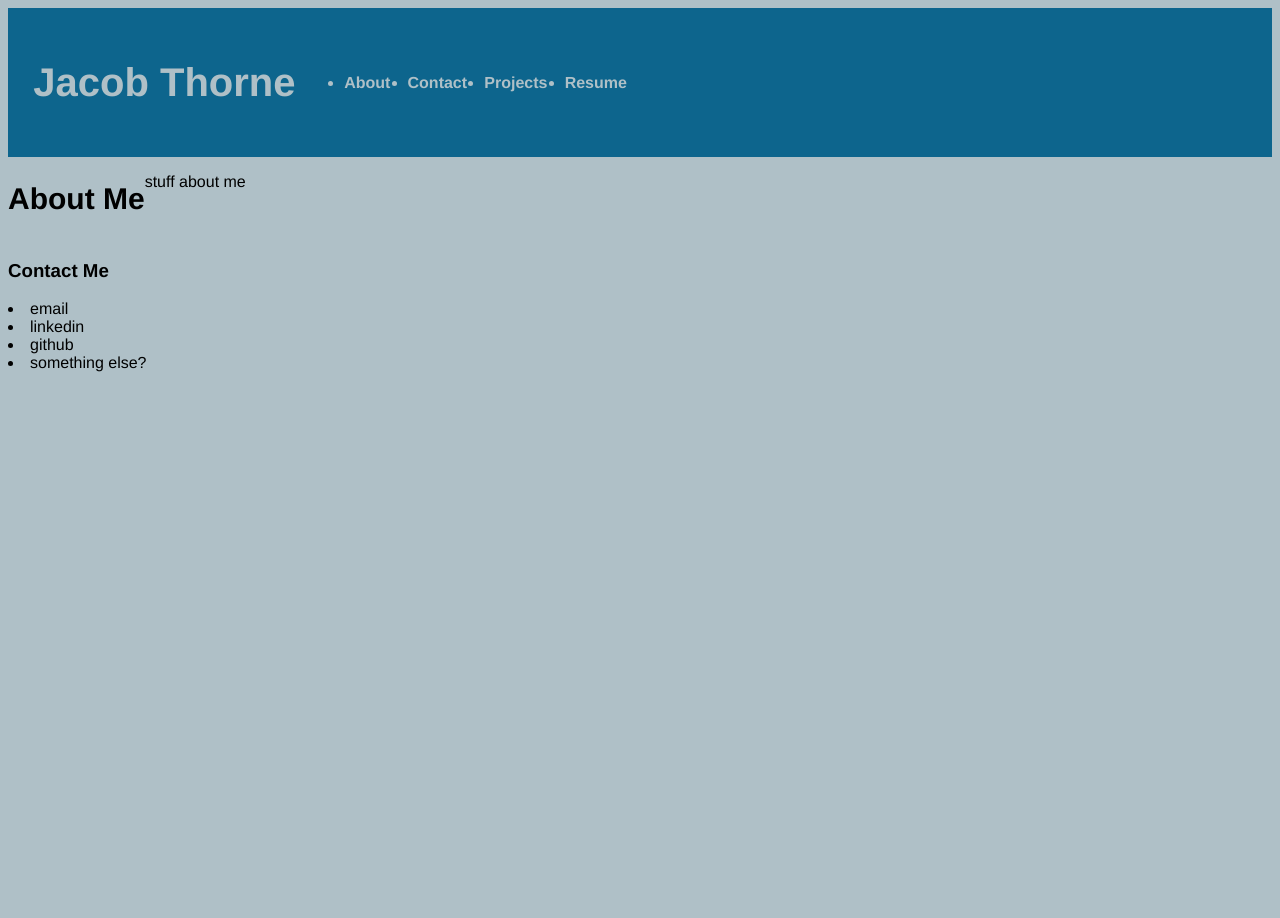
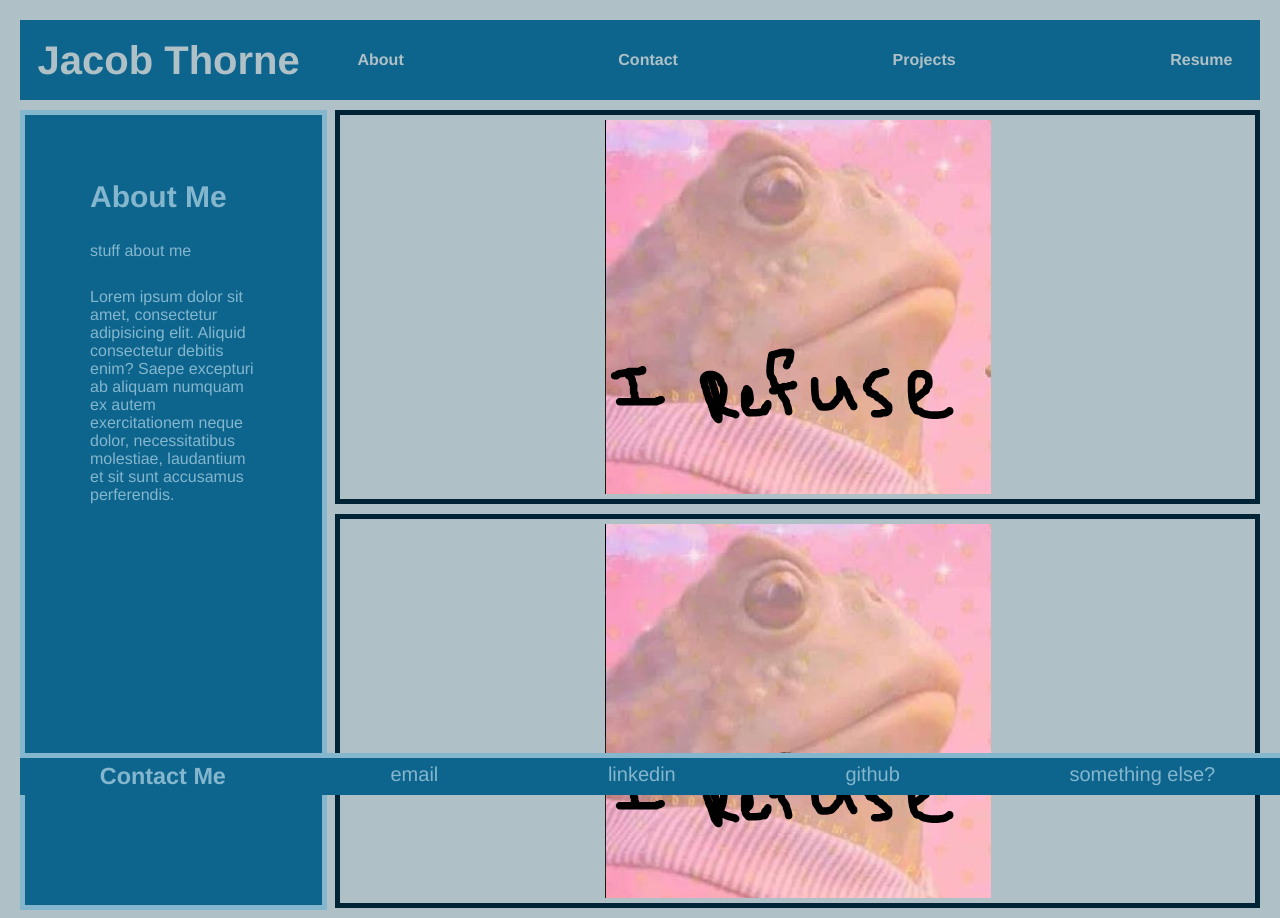
Before and after one commit to JThorneX/Portfolio, a plain HTML site: page index.html in a window 1280 px wide. Before the commit the page ends 800 px from the top, so only its background shows below. Drawn offline with Linux system fonts and the light colour scheme.

Commit message:
basic structure finalized

```diff
--- a/assets/style.css
+++ b/assets/style.css
@@ -1,27 +1,38 @@
 * {
   font-family: "Franklin Gothic Medium", "Arial Narrow", Arial, sans-serif;
+  box-sizing: border-box;
+  margin: 5px;
 }
 
 body {
   background-color: rgb(175, 192, 199);
+  padding: 5px;
 }
 
 header {
-  padding: 2%;
+  padding: 1%;
   background-color: rgb(13, 101, 141);
   align-items: center;
   color: rgb(175, 192, 199);
   display: flex;
 }
 
+nav {
+  width: 100%;
+}
+
 h1 {
   font-size: 40px;
+  min-width: 300px;
 }
 
 nav ul {
+  list-style-type: none;
+  margin: 0px;
+  padding: 0px;
   display: flex;
-  justify-content: space-around;
-  min-width: 300px;
+  justify-content: space-between;
+  text-align: right;
 }
 
 nav a {
@@ -29,13 +40,26 @@ nav a {
   font-weight: bold;
   text-decoration: none;
 }
+
 nav a:hover {
-  color: rgb(0, 0, 0);
+  color: rgb(0, 36, 53);
   cursor: pointer;
 }
 
+.left-column {
+  float: left;
+  width: 24%;
+  height: 100%;
+}
+
 aside {
-  display: flex;
+  padding: 60px;
+  width: 25%;
+  background-color: rgb(13, 101, 141);
+  color: rgb(132, 182, 206);
+  border: 5px solid rgb(132, 182, 206);
+  position: absolute;
+  height: 100%;
 }
 
 aside h2 {
@@ -43,5 +67,48 @@ aside h2 {
   justify-content: left;
 }
 aside p {
-  justify-content: flex-end;
 }
+
+.right-column {
+  float: right;
+  width: 74%;
+}
+
+section {
+  padding: 0px;
+  margin: 5px;
+  display: flex;
+  flex-direction: row;
+  justify-content: center;
+  align-items: center;
+  border: 5px solid rgb(0, 36, 53);
+}
+
+footer {
+  list-style-type: none;
+  font-size: 20px;
+  display: flex;
+  text-align: center;
+  background-color: rgb(13, 101, 141);
+  border-top: 5px solid rgb(132, 182, 206);
+  color: rgb(132, 182, 206);
+  position: fixed;
+  bottom: 0px;
+  justify-content: space-around;
+  width: 100%;
+}
+
+footer a {
+  list-style-type: none;
+  color: rgb(132, 182, 206);
+  font-size: 20px;
+  text-decoration: none;
+}
+
+footer a:hover {
+  color: rgb(0, 36, 53);
+}
+
+/* .current-project {
+  position: fixed;
+} */
--- a/index.html
+++ b/index.html
@@ -19,18 +19,33 @@
         </ul>
       </nav>
     </header>
-    <aside>
+    <aside class="left-column">
       <h2>About Me</h2>
       <br />
       <p>stuff about me</p>
+      <br />
+      <p>
+        Lorem ipsum dolor sit amet, consectetur adipisicing elit. Aliquid
+        consectetur debitis enim? Saepe excepturi ab aliquam numquam ex autem
+        exercitationem neque dolor, necessitatibus molestiae, laudantium et sit
+        sunt accusamus perferendis.
+      </p>
     </aside>
-    <section></section>
+    <section class="right-column">
+      <img
+        src="./assets/images/i refuse.png"
+        alt="a picture of a frog with i refuse written below it"
+      />
+    </section>
+    <section class="right-column">
+      <img src="./assets/images/i refuse.png" alt="" />
+    </section>
   </body>
   <footer>
     <h3>Contact Me</h3>
-    <li>email</li>
-    <li>linkedin</li>
-    <li>github</li>
-    <li>something else?</li>
+    <li><a href="#">email</a></li>
+    <li><a href="#">linkedin</a></li>
+    <li><a href="#">github</a></li>
+    <li><a href="#">something else?</a></li>
   </footer>
 </html>
```
Also changed, not shown: assets/images/i refuse.png (added).
